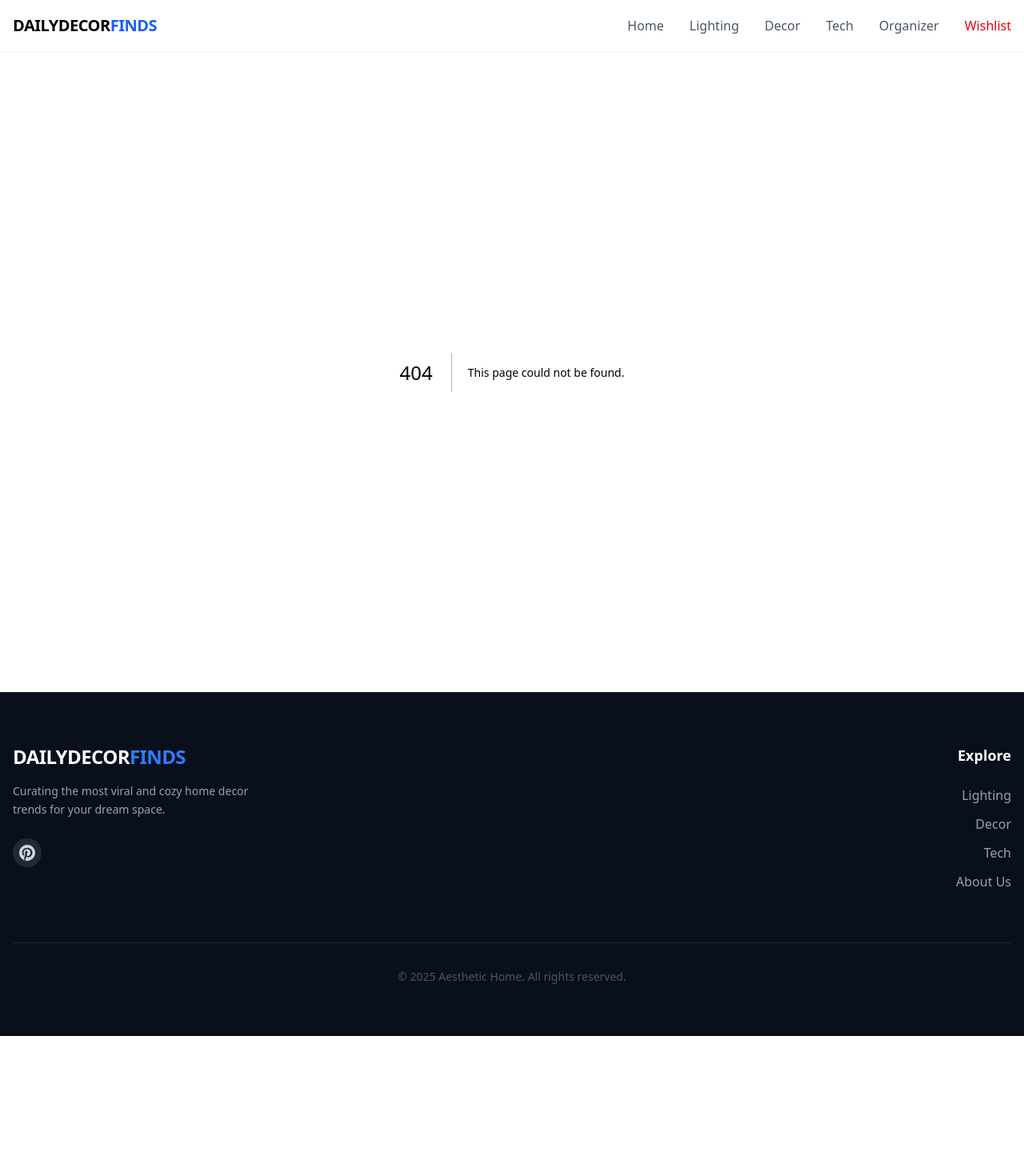
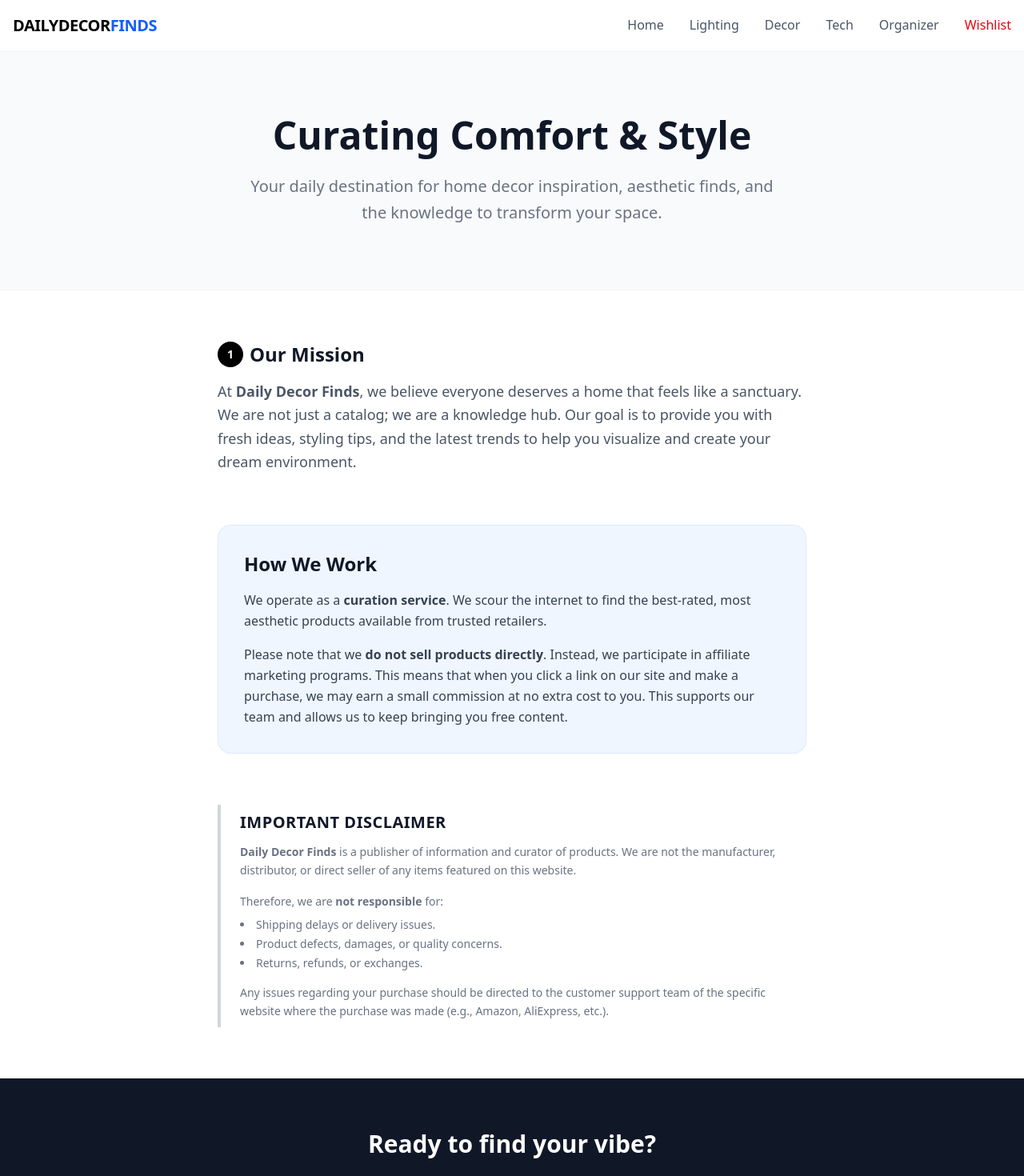
Before and after one commit to Msubhashana/aesthetic-home, a Next.js app: page /about in a window 1280 px wide. Before the commit this address had no page. Shown: the top 1470 px of the page at 80% size. Before the commit the page ends 1295 px from the top, so only its background shows below. Built offline with nearby package versions, Linux system fonts and the light colour scheme.

Commit message:
feat: Add active state to navbar links and refine product error handling

```diff
--- /dev/null
+++ b/app/about/page.tsx
@@ -0,0 +1,80 @@
+import Link from "next/link";
+
+export default function AboutPage() {
+  return (
+    <div className="bg-white min-h-screen">
+
+      {/* 1. HERO SECTION */}
+      <div className="bg-gray-50 py-20 px-4 border-b border-gray-100">
+        <div className="max-w-4xl mx-auto text-center">
+          <h1 className="text-4xl md:text-5xl font-extrabold text-gray-900 mb-6">
+            Curating Comfort & Style
+          </h1>
+          <p className="text-xl text-gray-500 leading-relaxed max-w-2xl mx-auto">
+            Your daily destination for home decor inspiration, aesthetic finds, and the knowledge to transform your space.
+          </p>
+        </div>
+      </div>
+
+      {/* 2. MAIN CONTENT */}
+      <div className="max-w-3xl mx-auto px-4 py-16 space-y-16">
+
+        {/* Mission Statement */}
+        <section>
+          <h2 className="text-2xl font-bold text-gray-900 mb-4 flex items-center gap-2">
+            <span className="bg-black text-white w-8 h-8 rounded-full flex items-center justify-center text-sm">1</span>
+            Our Mission
+          </h2>
+          <p className="text-gray-600 leading-relaxed text-lg">
+            At <strong>Daily Decor Finds</strong>, we believe everyone deserves a home that feels like a sanctuary. We are not just a catalog; we are a knowledge hub. Our goal is to provide you with fresh ideas, styling tips, and the latest trends to help you visualize and create your dream environment.
+          </p>
+        </section>
+
+        {/* The Affiliate Model (Transparency) */}
+        <section className="bg-blue-50 p-8 rounded-2xl border border-blue-100">
+          <h2 className="text-2xl font-bold text-gray-900 mb-4">How We Work</h2>
+          <p className="text-gray-700 leading-relaxed mb-4">
+            We operate as a <strong>curation service</strong>. We scour the internet to find the best-rated, most aesthetic products available from trusted retailers.
+          </p>
+          <p className="text-gray-700 leading-relaxed">
+            Please note that we <strong>do not sell products directly</strong>. Instead, we participate in affiliate marketing programs. This means that when you click a link on our site and make a purchase, we may earn a small commission at no extra cost to you. This supports our team and allows us to keep bringing you free content.
+          </p>
+        </section>
+
+        {/* Disclaimer (Liability Protection) */}
+        <section className="border-l-4 border-gray-300 pl-6 py-2">
+          <h2 className="text-xl font-bold text-gray-900 mb-3 uppercase tracking-wide text-sm">
+            Important Disclaimer
+          </h2>
+          <p className="text-gray-500 text-sm leading-relaxed mb-4">
+            <strong>Daily Decor Finds</strong> is a publisher of information and curator of products. We are not the manufacturer, distributor, or direct seller of any items featured on this website.
+          </p>
+          <p className="text-gray-500 text-sm leading-relaxed">
+            Therefore, we are <strong>not responsible</strong> for:
+          </p>
+          <ul className="list-disc list-inside text-gray-500 text-sm mt-2 space-y-1 mb-4">
+            <li>Shipping delays or delivery issues.</li>
+            <li>Product defects, damages, or quality concerns.</li>
+            <li>Returns, refunds, or exchanges.</li>
+          </ul>
+          <p className="text-gray-500 text-sm leading-relaxed">
+            Any issues regarding your purchase should be directed to the customer support team of the specific website where the purchase was made (e.g., Amazon, AliExpress, etc.).
+          </p>
+        </section>
+
+      </div>
+
+      {/* 3. CTA FOOTER */}
+      <div className="bg-gray-900 py-16 text-center px-4">
+        <h2 className="text-3xl font-bold text-white mb-6">Ready to find your vibe?</h2>
+        <Link
+          href="/"
+          className="inline-block bg-white text-black px-8 py-4 rounded-full font-bold hover:bg-gray-200 transition transform hover:scale-105"
+        >
+          Start Exploring
+        </Link>
+      </div>
+
+    </div>
+  );
+}
--- a/app/product/[id]/page.tsx
+++ b/app/product/[id]/page.tsx
@@ -17,9 +17,13 @@ export default async function ProductPage({ params }: { params: Promise<{ id: st
     .eq('id', productId) // "eq" means "Equals"
     .single(); // We expect only one result
 
-  // 3. Handle errors (Product not found)
-  if (error || !product) {
-    console.error("Error fetching product:", error);
+  // 1. Log actual database errors (Connection issues, etc.)
+  if (error) {
+    console.error("Supabase Error:", error);
+  }
+
+  // 2. If no product exists (Deleted or wrong ID), just show 404 page silently
+  if (!product) {
     return notFound();
   }
 
--- a/components/Navbar.tsx
+++ b/components/Navbar.tsx
@@ -1,10 +1,16 @@
-"use client"; // <--- 1. Necessary for interactive buttons
+"use client";
 
 import Link from "next/link";
 import { useState } from "react";
+import { usePathname } from "next/navigation"; // <--- 1. Import this hook
 
 export default function Navbar() {
   const [isOpen, setIsOpen] = useState(false);
+  const pathname = usePathname(); // <--- 2. Get the current URL path
+
+  // Helper to check if a link is active
+  // exact = true means path must match exactly (for Home page "/")
+  const isActive = (path: string) => pathname === path;
 
   return (
     <nav className="border-b border-gray-100 sticky top-0 bg-white/80 backdrop-blur-md z-50">
@@ -12,104 +18,152 @@ export default function Navbar() {
 
         {/* LOGO */}
         <Link href="/" className="text-xl font-bold tracking-tight">
-          <span className = "text-1xl uppercase">D</span>AILY
-          <span className = "text-1xl uppercase">D</span>ECOR
-          <span className = "text-blue-600 text-1xl uppercase">F</span>
-          <span className = "text-blue-600">INDS</span>
+          <span className="text-1xl uppercase">D</span>AILY
+          <span className="text-1xl uppercase">D</span>ECOR
+          <span className="text-blue-600 text-1xl uppercase">F</span>
+          <span className="text-blue-600">INDS</span>
         </Link>
 
-        {/* --- DESKTOP MENU (Hidden on Mobile) --- */}
-        <div className="hidden md:flex gap-8 items-center">
-          <Link href="/" className="text-gray-600 hover:text-black transition font-medium">
+        {/* --- DESKTOP MENU --- */}
+        <div className="hidden md:flex gap-8 items-center h-full"> {/* Added h-full to align borders */}
+
+          <Link
+            href="/"
+            className={`h-full flex items-center transition font-medium border-b-2 ${
+              isActive("/")
+                ? "border-blue-600 text-black"
+                : "border-transparent text-gray-600 hover:text-black hover:border-gray-200"
+            }`}
+          >
             Home
           </Link>
-          <Link href="/products/Lighting" className="text-gray-600 hover:text-black transition font-medium">
+
+          <Link
+            href="/products/Lighting"
+            className={`h-full flex items-center transition font-medium border-b-2 ${
+              isActive("/products/Lighting")
+                ? "border-blue-600 text-black"
+                : "border-transparent text-gray-600 hover:text-black hover:border-gray-200"
+            }`}
+          >
             Lighting
           </Link>
-          <Link href="/products/Decor" className="text-gray-600 hover:text-black transition font-medium">
+
+          <Link
+            href="/products/Decor"
+            className={`h-full flex items-center transition font-medium border-b-2 ${
+              isActive("/products/Decor")
+                ? "border-blue-600 text-black"
+                : "border-transparent text-gray-600 hover:text-black hover:border-gray-200"
+            }`}
+          >
             Decor
           </Link>
-          <Link href="/products/Tech" className="text-gray-600 hover:text-black transition font-medium">
+
+          <Link
+            href="/products/Tech"
+            className={`h-full flex items-center transition font-medium border-b-2 ${
+              isActive("/products/Tech")
+                ? "border-blue-600 text-black"
+                : "border-transparent text-gray-600 hover:text-black hover:border-gray-200"
+            }`}
+          >
             Tech
           </Link>
-          <Link href="/products/Organizer" className="text-gray-600 hover:text-black transition font-medium">
+
+          <Link
+            href="/products/Organizer"
+            className={`h-full flex items-center transition font-medium border-b-2 ${
+              isActive("/products/Organizer")
+                ? "border-blue-600 text-black"
+                : "border-transparent text-gray-600 hover:text-black hover:border-gray-200"
+            }`}
+          >
             Organizer
           </Link>
-          <Link href="/wishlist" className="text-red-600 hover:text-red-700 transition font-medium flex items-center gap-2">
+
+          {/* Wishlist (Red Line) */}
+          <Link
+            href="/wishlist"
+            className={`h-full flex items-center gap-2 transition font-medium border-b-2 ${
+              isActive("/wishlist")
+                ? "border-red-600 text-red-700"
+                : "border-transparent text-red-600 hover:text-red-700 hover:border-red-100"
+            }`}
+          >
             Wishlist
           </Link>
+
         </div>
 
-        {/* --- MOBILE MENU BUTTON (Visible only on Mobile) --- */}
+        {/* --- MOBILE MENU BUTTON --- */}
         <button
           className="md:hidden p-2 text-gray-600 hover:bg-gray-100 rounded-lg transition"
           onClick={() => setIsOpen(!isOpen)}
         >
           {isOpen ? (
-            /* X Icon (Close) */
-            <svg xmlns="http://www.w3.org/2000/svg" width="24" height="24" viewBox="0 0 24 24" fill="none" stroke="currentColor" strokeWidth="2" strokeLinecap="round" strokeLinejoin="round">
-              <line x1="18" y1="6" x2="6" y2="18"></line>
-              <line x1="6" y1="6" x2="18" y2="18"></line>
-            </svg>
+            <svg xmlns="http://www.w3.org/2000/svg" width="24" height="24" viewBox="0 0 24 24" fill="none" stroke="currentColor" strokeWidth="2" strokeLinecap="round" strokeLinejoin="round"><line x1="18" y1="6" x2="6" y2="18"></line><line x1="6" y1="6" x2="18" y2="18"></line></svg>
           ) : (
-            /* Hamburger Icon (Open) */
-            <svg xmlns="http://www.w3.org/2000/svg" width="24" height="24" viewBox="0 0 24 24" fill="none" stroke="currentColor" strokeWidth="2" strokeLinecap="round" strokeLinejoin="round">
-              <line x1="3" y1="12" x2="21" y2="12"></line>
-              <line x1="3" y1="6" x2="21" y2="6"></line>
-              <line x1="3" y1="18" x2="21" y2="18"></line>
-            </svg>
+            <svg xmlns="http://www.w3.org/2000/svg" width="24" height="24" viewBox="0 0 24 24" fill="none" stroke="currentColor" strokeWidth="2" strokeLinecap="round" strokeLinejoin="round"><line x1="3" y1="12" x2="21" y2="12"></line><line x1="3" y1="6" x2="21" y2="6"></line><line x1="3" y1="18" x2="21" y2="18"></line></svg>
           )}
         </button>
       </div>
 
       {/* --- MOBILE DROPDOWN MENU --- */}
-      {/* Only render if isOpen is true */}
       {isOpen && (
         <div className="md:hidden border-t border-gray-100 bg-white absolute w-full shadow-xl">
           <div className="flex flex-col p-4 space-y-4">
+
+            {/* Added logic to Mobile Menu too so the text color changes */}
             <Link
               href="/"
-              className="text-lg font-medium text-gray-700 hover:text-blue-600"
+              className={`text-lg font-medium ${isActive("/") ? "text-blue-600 font-bold" : "text-gray-700 hover:text-blue-600"}`}
               onClick={() => setIsOpen(false)}
             >
               Home
             </Link>
+
             <Link
               href="/products/Lighting"
-              className="text-lg font-medium text-gray-700 hover:text-blue-600"
+              className={`text-lg font-medium ${isActive("/products/Lighting") ? "text-blue-600 font-bold" : "text-gray-700 hover:text-blue-600"}`}
               onClick={() => setIsOpen(false)}
             >
               Lighting
             </Link>
+
             <Link
               href="/products/Decor"
-              className="text-lg font-medium text-gray-700 hover:text-blue-600"
+              className={`text-lg font-medium ${isActive("/products/Decor") ? "text-blue-600 font-bold" : "text-gray-700 hover:text-blue-600"}`}
               onClick={() => setIsOpen(false)}
             >
               Decor
             </Link>
+
             <Link
               href="/products/Tech"
-              className="text-lg font-medium text-gray-700 hover:text-blue-600"
+              className={`text-lg font-medium ${isActive("/products/Tech") ? "text-blue-600 font-bold" : "text-gray-700 hover:text-blue-600"}`}
               onClick={() => setIsOpen(false)}
             >
               Tech
             </Link>
+
             <Link
-              href="/products/Tech"
-              className="text-lg font-medium text-gray-700 hover:text-blue-600"
+              href="/products/Organizer"
+              className={`text-lg font-medium ${isActive("/products/Organizer") ? "text-blue-600 font-bold" : "text-gray-700 hover:text-blue-600"}`}
               onClick={() => setIsOpen(false)}
             >
               Organizer
             </Link>
+
             <Link
               href="/wishlist"
-              className="text-lg font-medium text-red-600 hover:text-blue-600 flex items-center justify-between"
+              className={`text-lg font-medium flex items-center justify-between ${isActive("/wishlist") ? "text-red-600 font-bold" : "text-red-600 hover:text-red-700"}`}
               onClick={() => setIsOpen(false)}
             >
               Wishlist
               <span className="text-sm bg-gray-100 px-2 py-1 rounded-full text-red-600">Saved</span>
             </Link>
+
           </div>
         </div>
       )}
```
